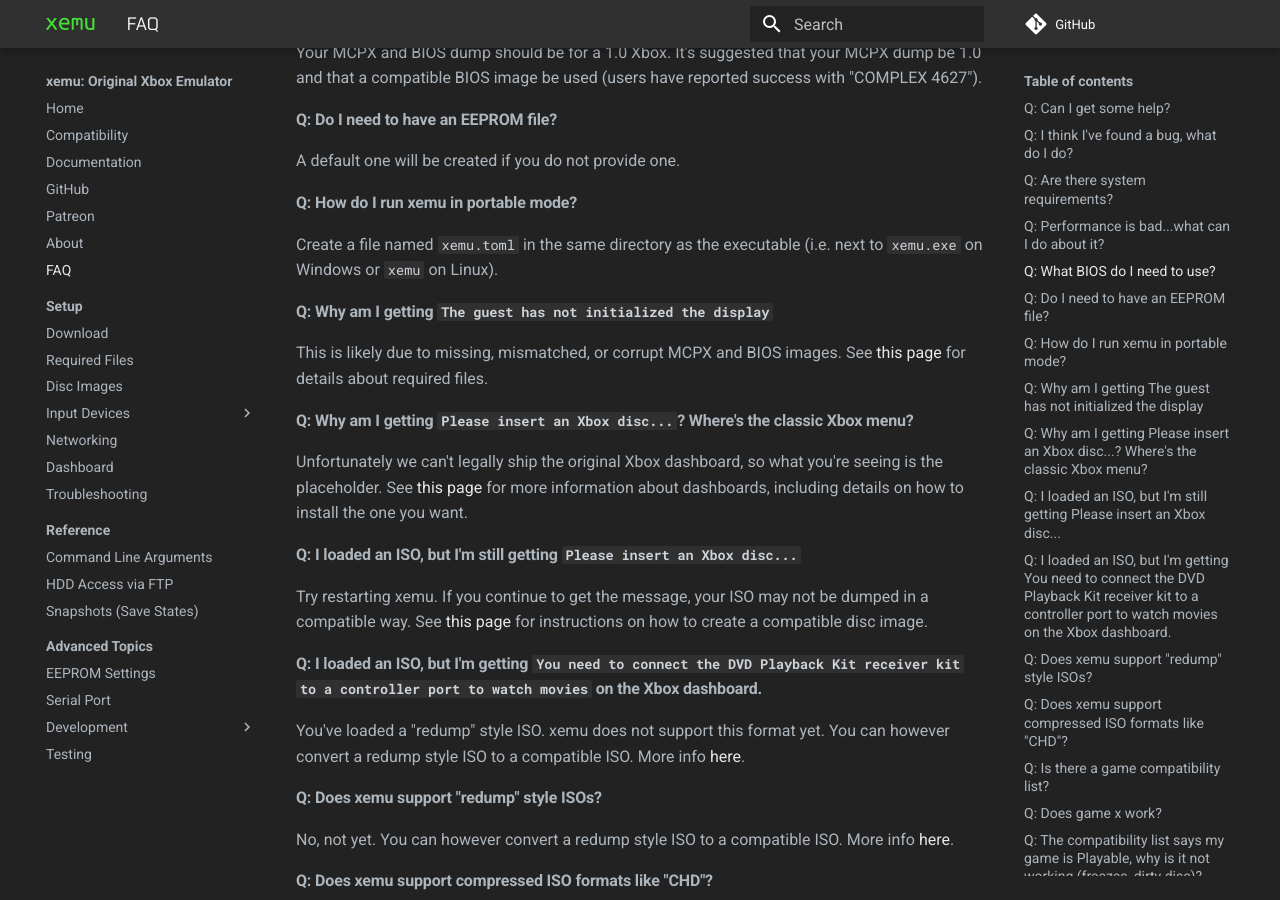
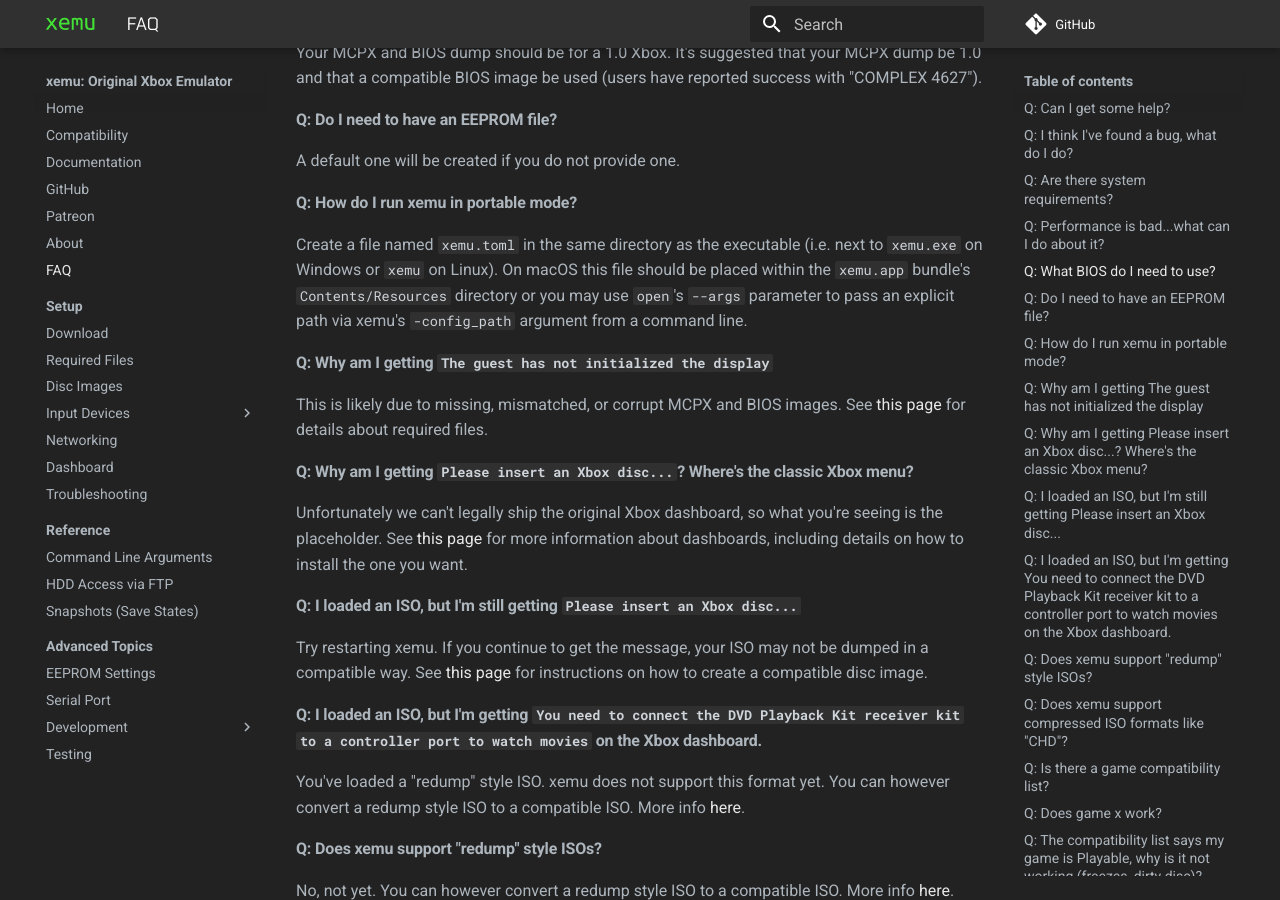
Before and after one commit to xemu-project/xemu-website, an MkDocs documentation site: the page built from docs/docs/faq.md, in a window 1280 px wide and 900 px high, scrolled down 703 px. Built offline with MkDocs 1.6.1 and Material for MkDocs 9.7.7, drawn with Linux system fonts in a browser that asks for light colours; comment, search, counter and statistics services are not loaded.

Commit message:
Add note on portable mode for macOS
Addresses question raised in https://github.com/xemu-project/xemu/issues/1862

```diff
--- a/docs/docs/faq.md
+++ b/docs/docs/faq.md
@@ -19,7 +19,7 @@ Your MCPX and BIOS dump should be for a 1.0 Xbox. It's suggested that your MCPX
 A default one will be created if you do not provide one.
 
 #### Q: How do I run xemu in portable mode?
-Create a file named `xemu.toml` in the same directory as the executable (i.e. next to `xemu.exe` on Windows or `xemu` on Linux).
+Create a file named `xemu.toml` in the same directory as the executable (i.e. next to `xemu.exe` on Windows or `xemu` on Linux). On macOS this file should be placed within the `xemu.app` bundle's `Contents/Resources` directory or you may use `open`'s `--args` parameter to pass an explicit path via xemu's `-config_path` argument from a command line.
 
 #### Q: Why am I getting `The guest has not initialized the display`
 This is likely due to missing, mismatched, or corrupt MCPX and BIOS images. See [this page](required-files.md) for details about required files.
```
